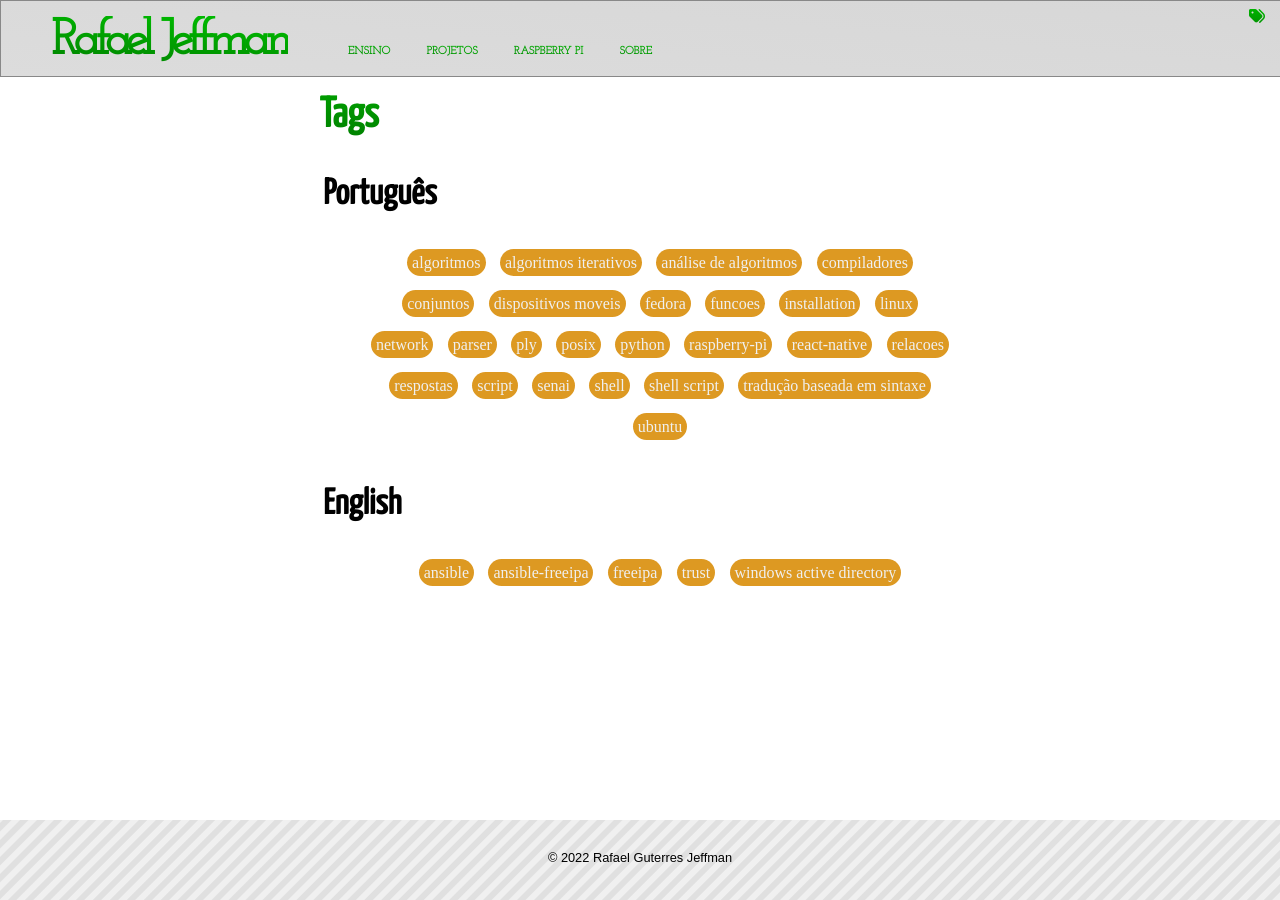
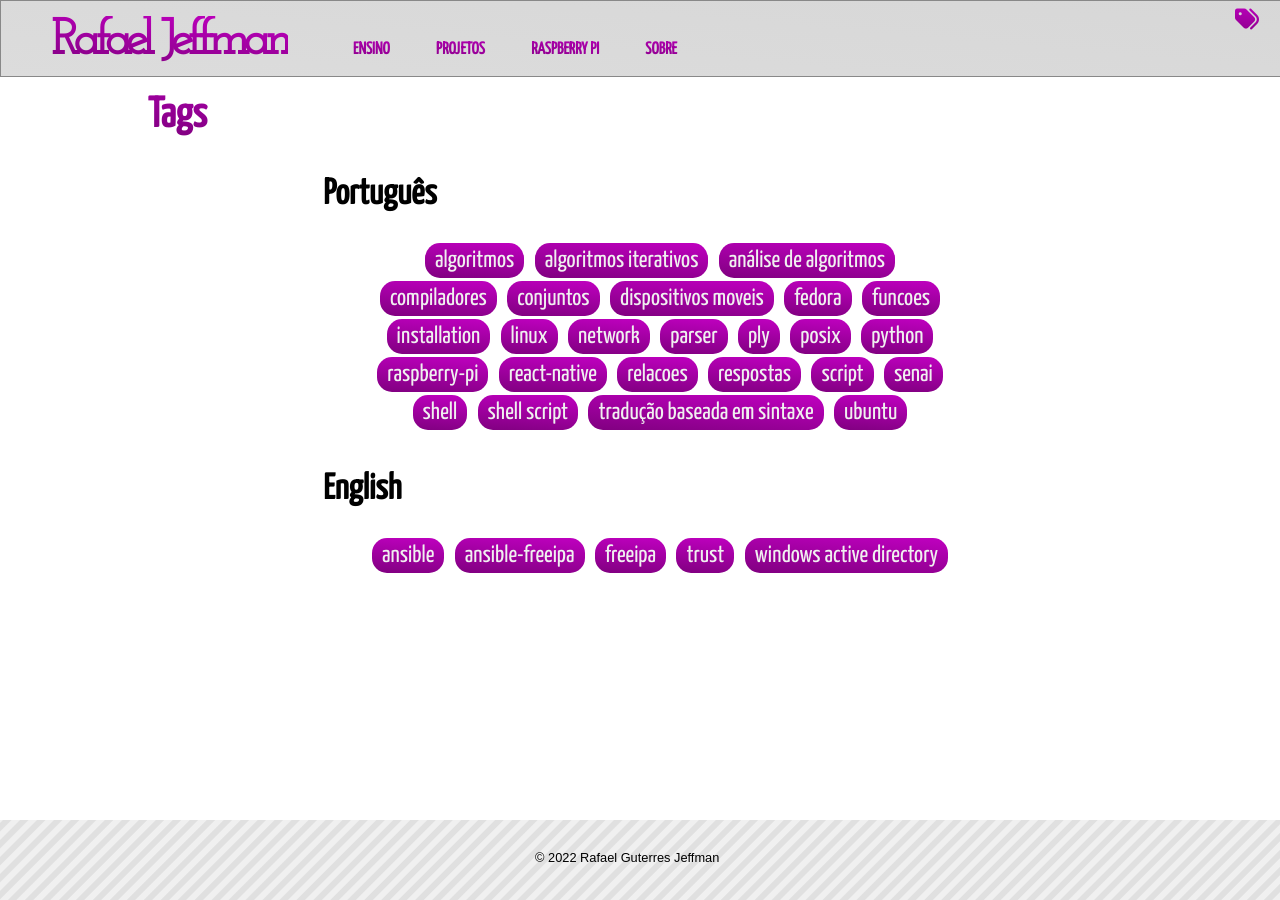
Before and after one commit to rafasgj/rafaeljeffman.com, a Jekyll site: the page built from tags/index.md, in a window 1280 px wide. Built offline with Jekyll 4.4.1, drawn with Linux system fonts in a browser that asks for light colours; nearby versions of some CDN libraries.

Commit message:
css responsiveness: Fix display for several screen sizes.
Still missing a way to collapse menus.

```diff
--- a/css/responsiveness.css
+++ b/css/responsiveness.css
@@ -1,10 +1,39 @@
+    @media (min-width: 300px) {
+    .section-title {
+        margin-left: 20px !important;
+        margin-right: auto !important;
+        max-width: calc(100% - 40px);
+    }
+    #contents {
+        margin-left: auto !important;
+        margin-right: auto !important;
+        max-width: 90%;
+    }
+    #article-tags {
+        display: None;
+    }
+
+    .cardboard {
+        width: 90% !important;
+        margin-left: auto !important;
+        margin-right: auto !important;
+    }
+    .card {
+       max-width: 70% !important;
+       width: 70% !important;
+       height: auto !important;
+    }
+}
+
 @media (min-width: 600px) {
     #contents {
-        /* margin-left: 20px !important;
-        margin-right: 0px; */
+        margin-left: auto !important;
+        margin-right: auto !important;
+        max-width: 90%
     }
-    #tags {
-        right: 8px;
+    #article-tags {
+        top: 15px;
+        margin-right: 20px;
     }
 
     .card {
@@ -12,7 +41,7 @@
     }
 }
 
-@media (min-width: 1024px) {
+@media (min-width: 800px) {
     .menu-item {
         /* font-size: 14px; */
     }
@@ -20,28 +49,74 @@
     #site_logo {
         /* font-size: 18px; */
     }
-    #contents {
-        /* margin-left: auto !important;
-        margin-right: 20% !important; */
+    .cardboard {
+        width: 100%;
     }
-    #tags {
+    #article-tags {
         right: 1% !important;
     }
-
     .card {
-        width: 80% !important;
+        max-width: max(20%, 280px) !important;
+        height: 200px !important;
     }
 }
 
-@media (min-width: 1280px) {
+@media (min-width: 980px) {
     #contents {
-        /* margin: 0 auto 100px auto !important; */
+        margin-left: auto !important;
+        margin-right: 25% !important;
     }
-    #tags {
+    #article-tags {
+        max-width: 20ch;
+        top: 150px;
+        right: max(5%, 5ch) !important;
+    }
+}
+
+@media (min-width: 1250px) {
+    #contents {
+        margin: 0 auto 100px auto !important;
+    }
+    #article-tags {
         right: 5% !important;
     }
-
-    .card {
-        width: 38%;
+    .cardboard {
+        width: 95%;
+    }
+    #con {
+       max-width: 80%;
+       margin-left: 10% !important;
+       margin-right: auto !important;
+    }
+    #footer {
+       left: -15%;
+       width: 102vw;
     }
 }
+
+
+@media (min-width: 1440px) {
+    .cardboard {
+        width: 80%;
+    }
+    #article-tags {
+        right: 10% !important;
+    }
+    #con {
+    }
+}
+
+@media (orientation: portrait) {
+    body { font-size: 150%; }
+    #con {
+      width: 90%;
+      margin-left: 5%;
+    }
+    #footer {
+      width: 118vw;
+      left: -15%;
+    }
+    .card {
+       height: auto !important;
+    }
+}
--- a/css/site.css
+++ b/css/site.css
@@ -1,6 +1,7 @@
 
 html {
     font-family: Montserrat, sans-serif;
+    scroll-padding-top: 85px;
 }
 
 body {
@@ -19,6 +20,7 @@
 pre {
     border: thin solid black;
     padding: 5px 10px;
+    overflow-x: auto !important;
 }
 
 pre > code {
@@ -36,15 +38,18 @@
     text-decoration: none;
     font-weight: bolder;
     font-size: 14pt;
-    background-color: rgb(0,128,0);
+    background-color: rgb(128,0,128);
+    /* background-color: rgb(0,128,0); */
 }
 .download:hover {
     color: rgb(0,128,0);
-    background-color: rgb(0,200,0);
+    background-color: rgb(200,0,200);
+    /*background-color: rgb(0,200,0);*/
 }
 
 a {
-    color: #393;
+    color: #939;
+    /*color: #393; */
     text-decoration: underline;
 }
 
@@ -93,10 +98,11 @@
 
 #con {
     position: relative;
-    top: 75px;
+    /* top: 75px; */
     min-height: calc(100vh - 75px);
     width: 100%;
     margin: 0;
+    margin-top: 75px;
     padding: 0;
     display: inline-block;
 }
@@ -107,25 +113,13 @@
     position: fixed;
     top: 0;
     left: 0;
-    width: 100%;
+    width: calc(100% - 1px);
     height: 75px;
-    /* box-shadow: 0px 2px 7px 3px #dcdcdc; */
     border: thin solid #888;
     background-color: #ececec;
     z-index: 1000;
     background-image: linear-gradient(5deg, rgb(220,220,220), rgb(215,215,215));
 }
-#biohazard {
-    position: absolute;
-    right: 140px;
-    top: 50px;
-    font-size: 100px;
-    text-shadow: #333 0 0 8px;
-    font-family: Noto Emoji;
-    color: #0f0;
-    display: none;
-}
-
 
 #site_logo {
     /* font-size: 50px;
@@ -136,7 +130,8 @@
 #site_logo > a {
     text-decoration: none;
     background: #fff;
-    background-image: linear-gradient(185deg, rgb(0,192,0), rgb(0,128,0));
+    /* background-image: linear-gradient(185deg, rgb(0,192,0), rgb(0,128,0)); */
+    background-image: linear-gradient(185deg, rgb(192,0,192), rgb(128,0,128));
     -webkit-background-clip: text;
     background-clip: text;
     color: transparent !important;
@@ -146,12 +141,6 @@
     /* font-variant: small-caps; */
     letter-spacing: -5px;
 }
-/* #site_logo.home {
-    font-size: 72px;
-    margin: 0 auto;
-    float: none;
-    margin-top: 30px;
-} */
 
 #right-menu {
     margin-right: 0;
@@ -185,31 +174,18 @@
 .menu-item a {
     text-decoration: none;
     color: transparent !important;
+    background-image: linear-gradient(185deg, rgb(192,0,192), rgb(128,0,128));
+    /*
     background-image: linear-gradient(185deg, rgb(0,192,0), rgb(0,128,0));
+    */
+    background-clip: text;
     -webkit-background-clip: text;
-    background-clip: text;
 }
 .menu-item a:hover {
     text-decoration: none;
     color: transparent !important;
-    background-image: linear-gradient(185deg, rgb(0,128,0), rgb(0, 30, 0));
-    -webkit-background-clip: text;
-    background-clip: text;
-}
-
-#about {
-    background: #000;
-    text-shadow: 0 0 2px #fff;
-    color: transparent !important;
-    background-image: linear-gradient(175deg, rgb(0,192,0), rgb(0,128,0));
-    -webkit-background-clip: text;
-    background-clip: text;
-}
-#about:hover {
-    background: #000;
-    color: transparent !important;
-    background-image: linear-gradient(175deg, rgb(0,192,0), rgb(0,0,20));
-    text-shadow: 0 0 2px #394;
+    /* background-image: linear-gradient(185deg, rgb(0,128,0), rgb(0, 30, 0)); */
+    background-image: linear-gradient(185deg, rgb(128,0,128), rgb(30,0,30));
     -webkit-background-clip: text;
     background-clip: text;
 }
@@ -256,18 +232,22 @@
 }
 .tag {
     border-radius: 15px 15px;
-    background-color: #d92;
+    background-color: #92d;
+    background-image: linear-gradient(15deg, rgb(128,0,128), rgb(230,0,230));
     color: #f0f0f0;
     text-align: center;
     display: inline-block;
-    padding: 2px 10px;
+    padding: 4px 10px;
     margin: 2px 0;
-    font-size: 14px;
 }
 
 .tag a {
     color: #f0f0f0;
     text-decoration: none;
+    font-weight: 500;
+    background-image: linear-gradient(15deg, rgb(128,0,128), rgb(230,0,230));
+    font-family: 'Yanone Kaffeesatz', sans-serif;
+    font-size: 16px;
 }
 
 #section_header {
@@ -285,7 +265,8 @@
     font-size: 32pt;
     text-decoration: none;
     background: #fff;
-    background-image: linear-gradient(185deg, rgb(0,192,0), rgb(0,128,0));
+    background-image: linear-gradient(185deg, rgb(192,0,192), rgb(128,0,128));
+    /* background-image: linear-gradient(185deg, rgb(0,192,0), rgb(0,128,0)); */
     -webkit-background-clip: text;
     background-clip: text;
     color: transparent !important;
@@ -313,9 +294,9 @@
     margin-right: 10px;
 }
 .tag-list + ul > li > a {
+    font-size: 16px;
     color: #222;
     text-decoration: none;
-    font-weight: bold;
 }
 
 div.image {
@@ -347,7 +328,7 @@
 
 .card {
     margin: 30px;
-    max-width: 20%;
+    max-width: max(20%, 280px);
     height: 200px;
     padding: 30px;
     position: relative;
@@ -383,7 +364,7 @@
 }
 .card-abstract ul li::before{
     content: "\1F517";
-    background-image: linear-gradient(185deg, rgb(0,192,0), rgb(0,128,0));
+    background-image: linear-gradient(185deg, rgb(192,0,192), rgb(128,0,128));
     -webkit-background-clip: text;
     background-clip: text;
     color: transparent !important;
@@ -407,14 +388,14 @@
     font-size: 14pt;
     font-weight: bold;
     text-decoration: none;
-    background-color: rgb(0, 128, 0);
+    background-color: rgb(128, 0, 128);
     padding: 10px;
     border-radius: 10px 10px;
 }
 
 .read-more a:hover {
-    color: rgb(0, 128, 0);
-    background-color: rgb(0, 200, 0);
+    color: rgb(128, 0, 128);
+    background-color: rgb(200, 0, 200);
 }
 
 .icons > ul > li {
--- a/tags/index.md
+++ b/tags/index.md
@@ -7,20 +7,21 @@
 <style>
 ul > li > a {
     border-radius: 15px 15px;
-    background-color: #d92;
+    background-image: linear-gradient(185deg, rgb(192,0,192), rgb(128,0,128)    );
     color: #f0f0f0;
+    font-family: 'Yanone Kaffeesatz', sans-serif;
     font-weight: bolder;
     text-align: center;
-    padding: 5px;
-    font-size: 16px;
+    font-size: 24px;
+    padding: 6px 10px;
     text-decoration: none;
     white-space: nowrap;
-    line-height: 20px;
+    line-height: 22px;
 }
 ul > li {
     list-style: none;
     display: inline-block;
-    padding: 5px;
+    padding: 3px;
     margin: 5px auto;
     line-height: 20px;
 }
```
